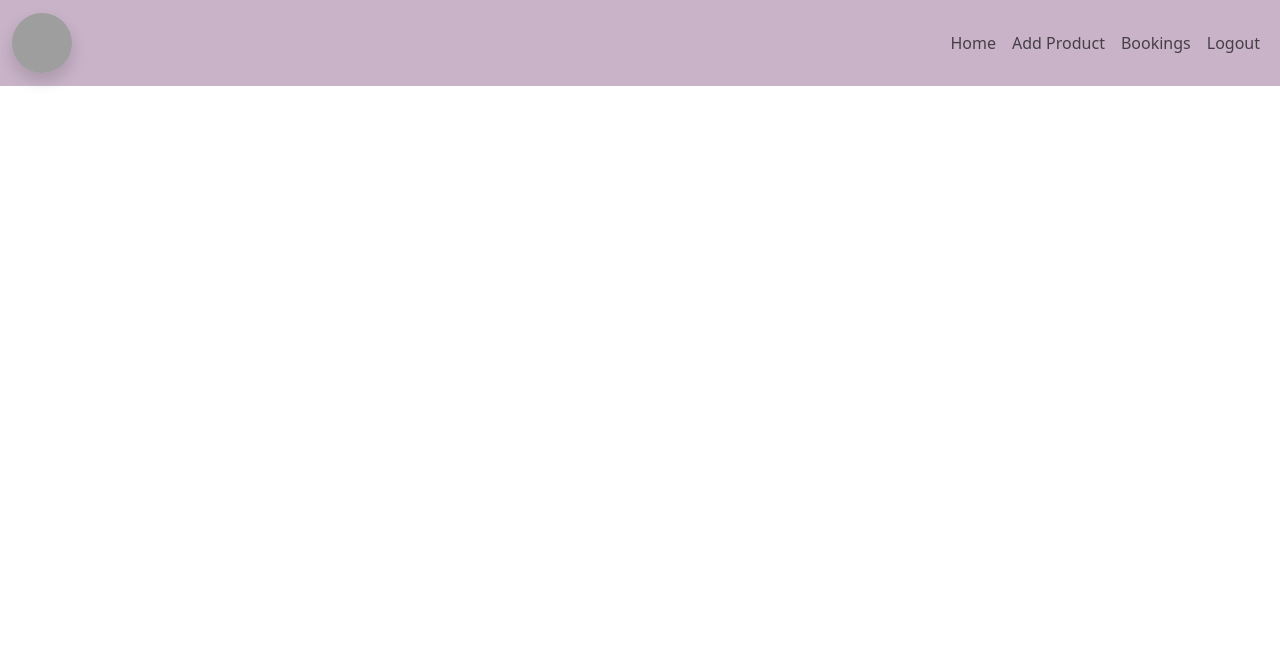
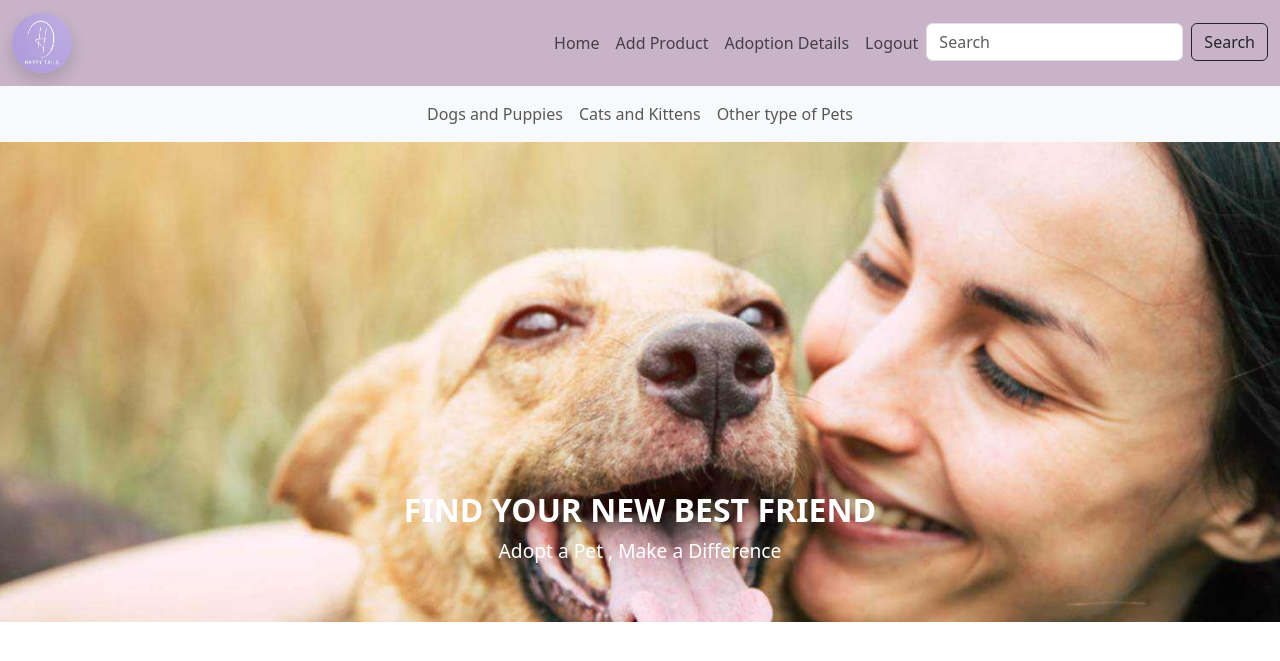
Before and after one commit to swapnacv21/HappyTails, a Django app: template happy_tails/templates/shop/home.html in a window 1280 px wide. Shown: the top 661 px of the page. Run offline with Django 5.2, Linux system fonts and the light colour scheme; the template is opened without the code that fills it, so the values that code supplies are empty; grey boxes are pictures that could not be loaded.

Commit message:
project started

```diff
--- a/happy_tails/templates/shop/home.html
+++ b/happy_tails/templates/shop/home.html
@@ -6,20 +6,67 @@
     <title>Document</title>
     <link href="https://cdn.jsdelivr.net/npm/bootstrap@5.3.3/dist/css/bootstrap.min.css" rel="stylesheet">
     <script src="https://cdn.jsdelivr.net/npm/bootstrap@5.3.3/dist/js/bootstrap.bundle.min.js"></script>
+    <style>
+        /* Make the carousel height responsive */
+.carousel-item img {
+  width: 100%; /* Full width of the container */
+  height: 60vh; /* Default height for larger screens */
+  object-fit: cover; /* Ensures the image covers the area without stretching */
+}
+
+/* Adjust the height of the carousel for smaller screens */
+@media (max-width: 767px) {
+  .carousel-item img {
+    height: 40vh; /* Decrease height on smaller screens */
+  }
+}
+
+/* Optional: Style for the carousel caption */
+.carousel-caption h3 {
+  font-size: 2rem; /* Adjust size for better readability */
+}
+
+.carousel-caption p {
+  font-size: 1.2rem; /* Adjust size for better readability */
+}
+
+/* Optional: Adjust the carousel controls (next/previous buttons) */
+.carousel-control-prev-icon, .carousel-control-next-icon {
+  background-color: black; /* Make control icons more visible */
+}
+
+@media (max-width: 992px) {
+  .card {
+    margin-bottom: 20px;
+  }
+}
+
+@media (max-width: 768px) {
+  .card-body {
+    padding: 15px;
+  }
+}
+    </style>
 </head>
 <body>
 
-    <!-- <nav class="navbar navbar-expand-sm" style="background-color:rgb(126, 215, 211);">
-        <div class="container-fluid">
-            <a class="navbar-brand" href="#">
-                <img  src="static/images/bh_logo.jpg" alt="" href="home" style="width: 60px;height: 60px;" class="rounded-pill">
-            </a>
+  <!-- navbar starting  -->
+  <!-- <nav class="navbar navbar-expand-lg navbar-light" style="background-color: rgb(200, 179, 200);">
+    <div class="container-fluid"> -->
 
-            <button class="navbar-toggler" type="button" data-bs-toggle="collapse" data-bs-target="#collapsibleNavbar">
+      <!-- Navbar Logo -->
+      <!-- <a class="navbar-brand" href="home">
+        <img src="static/images/happytailslogo.jpg" alt="Logo" style="width: 60px; height: 60px;" class="rounded-circle shadow">
+      </a> -->
+
+      <!-- Navbar Toggler for Mobile Screens -->
+      <!-- <button class="navbar-toggler" type="button" data-bs-toggle="collapse" data-bs-target="#collapsibleNavbar" aria-controls="collapsibleNavbar" aria-expanded="false" aria-label="Toggle navigation">
         <span class="navbar-toggler-icon"></span>
-            </button>
-            <div class="collapse navbar-collapse" id="collapsibleNavbar">
-                <ul class="navbar-nav">
+      </button> -->
+
+      <!-- Navbar Links -->
+      <!-- <div class="collapse navbar-collapse" id="collapsibleNavbar">
+        <ul class="navbar-nav ms-auto">
           <li class="nav-item">
             <a class="nav-link" href="shop_home">Home</a>
           </li>
@@ -27,7 +74,7 @@
             <a class="nav-link fw-light" href="add_product">Add Product</a>
           </li>
           <li class="nav-item">
-                        <a class="nav-link fw-light" href="bookings">Bookings</a>
+            <a class="nav-link fw-light" href="bookings">Adoption Details</a>
           </li>
           <li class="nav-item">
             <a class="nav-link fw-light" href="logout">Logout</a>
@@ -36,14 +83,18 @@
       </div>
     </div>
   </nav> -->
+  <!-- navbar end -->
+
+
 
 
 
   <nav class="navbar navbar-expand-lg navbar-light" style="background-color: rgb(200, 179, 200);">
     <div class="container-fluid">
+
       <!-- Navbar Logo -->
       <a class="navbar-brand" href="home">
-                <img src="static/images/bh_logo.jpg" alt="Logo" style="width: 60px; height: 60px;" class="rounded-circle shadow">
+        <img src="static/images/happytailslogo.jpg" alt="Logo" style="width: 60px; height: 60px;" class="rounded-circle shadow">
       </a>
 
       <!-- Navbar Toggler for Mobile Screens -->
@@ -61,10 +112,18 @@
             <a class="nav-link fw-light" href="add_product">Add Product</a>
           </li>
           <li class="nav-item">
-                        <a class="nav-link fw-light" href="bookings">Bookings</a>
+            <a class="nav-link fw-light" href="bookings">Adoption Details</a>
           </li>
           <li class="nav-item">
             <a class="nav-link fw-light" href="logout">Logout</a>
+          </li>
+
+          <!-- Search Bar -->
+          <li class="nav-item">
+            <form class="d-flex" action="/search" method="get">
+              <input class="form-control me-2" type="search" placeholder="Search" aria-label="Search" name="query">
+              <button class="btn btn-outline-dark" type="submit">Search</button>
+            </form>
           </li>
         </ul>
       </div>
@@ -72,6 +131,41 @@
 </nav>
 
 
+  <!-- second nav bar starting -->
+  <nav class="navbar navbar-expand-sm bg-light justify-content-center">
+    <ul class="navbar-nav">
+      <li class="nav-item">
+        <a class="nav-link" href="#">Dogs and Puppies</a>
+      </li>
+      <li class="nav-item">
+        <a class="nav-link" href="#">Cats and Kittens</a>
+      </li>
+      <li class="nav-item">
+        <a class="nav-link" href="#">Other type of Pets</a>
+      </li>
+    </ul>
+  </nav>
+  <!-- second navbar end -->
+
+
+  <!-- carousel div -->
+  <div id="demo" class="carousel slide" data-bs-ride="carousel">
+    <!-- The slideshow/carousel -->
+    <div class="carousel-inner">
+      <div class="carousel-item active">
+        <img src="static/images/bgimg1.jpg" alt="Motorcycle" class="d-block w-100" style="object-fit: cover;">
+        <div class="carousel-caption d-none d-md-block">
+          <h3><b>FIND YOUR NEW BEST FRIEND</b></h3>
+          <p>Adopt a Pet , Make a Difference</p>
+        </div>
+      </div>
+    </div>
+  </div>
+  <!-- carousel end -->
+
+
+
+
 
 
 </body>
```
Also changed, not shown: happy_tails/db.sqlite3, happy_tails/static/images/happytailslogo.jpg (added). Lines whose indentation alone changed are shown as unchanged.
